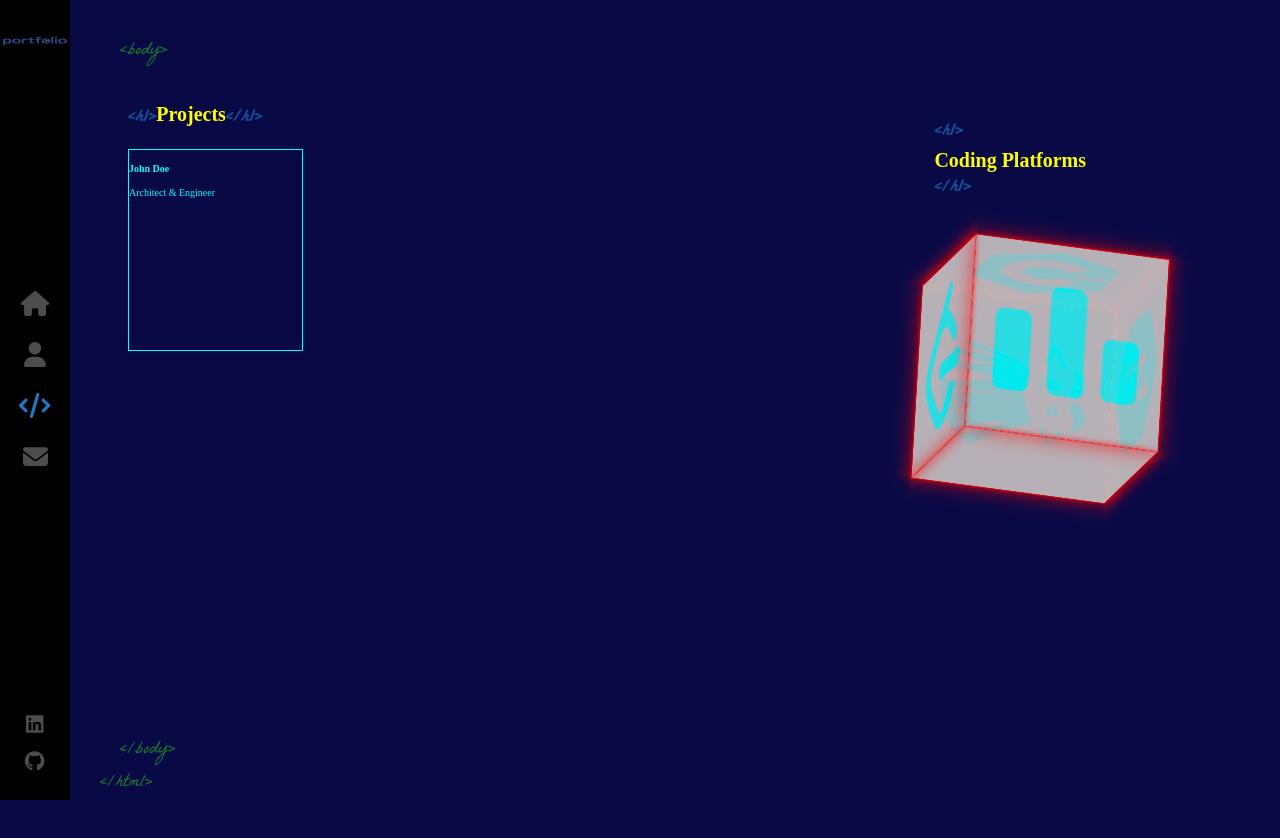
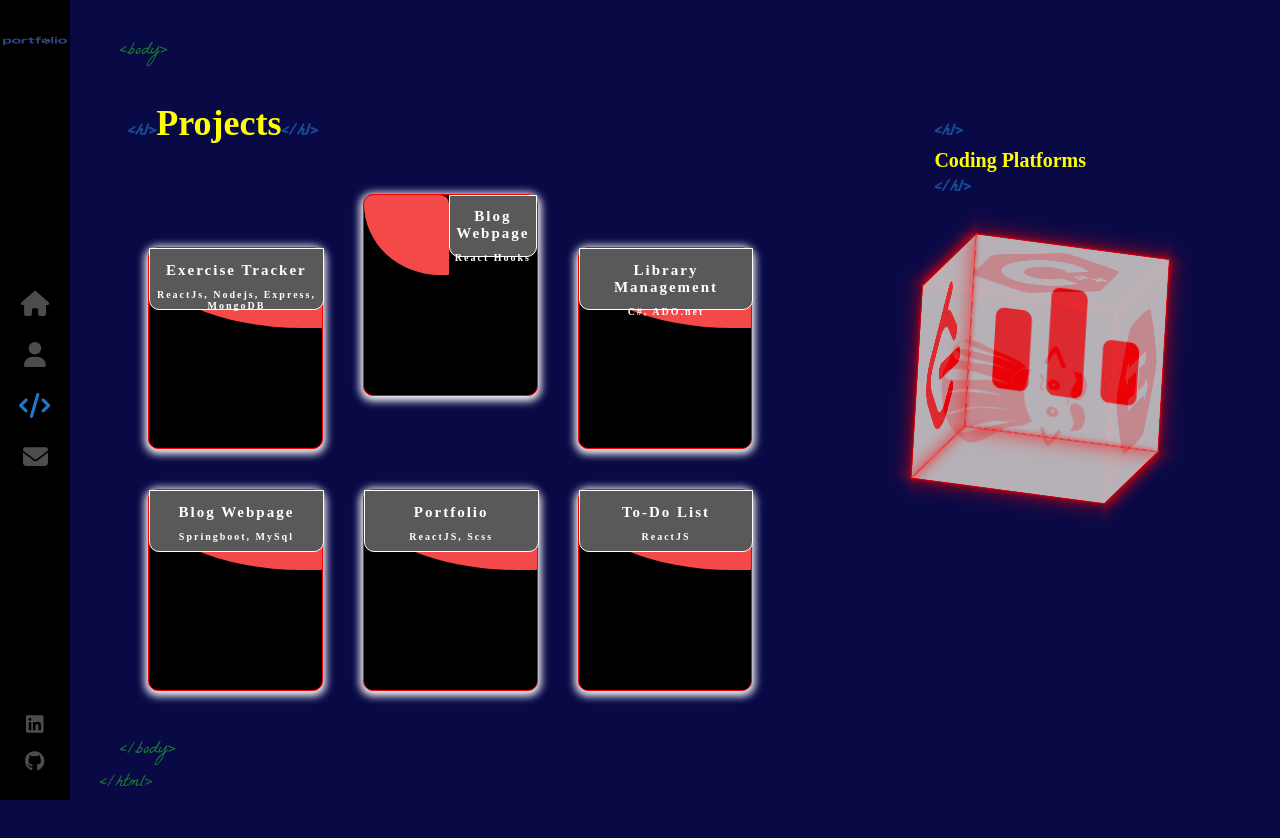
Before and after one commit to SubhamSam18/Portfolio, a React (Create React App) app in the folder portfolio/: page /skills in a window 1280 px wide. Shown: the top 838 px of the page. Built offline with nearby package versions, Linux system fonts and the light colour scheme.

Commit message:
Updated version

```diff
--- a/portfolio/src/component/Skills/index.js
+++ b/portfolio/src/component/Skills/index.js
@@ -15,32 +15,73 @@ const Skills = () => {
         </h1>
       </div>
       <div className='skills-body'>
-        {/* <h1>
-          Here are some of my skill sets:
-        </h1>
-        <ul>
-          <li>DSA</li>
-          <li>C++</li>
-          <li>Oops</li>
-          <li>MySql</li>
-        </ul> */}
 
         <div className='project-container'>
           <div className='project-heading'>
             <h1>Projects</h1>
           </div>
           <div className='project-cards'>
+
             <div className="card">
               {/* <img src="img_avatar.png" alt="Avatar" style="width:100%"> */}
-                <div>
-                  <h4><b>John Doe</b></h4>
-                  <p>Architect & Engineer</p>
+              <div className='design'>
+                <div className='card-footer'>
+                  <a href='https://github.com/SubhamSam18/MERN'>
+                    <h2>Exercise Tracker<br /><h3>ReactJs, Nodejs, Express, MongoDB</h3></h2>
+                  </a>
                 </div>
+              </div>
+            </div>
+
+            <div className="card">
+              {/* <img src="img_avatar.png" alt="Avatar" style="width:100%"> */}
+              <div className='design'>
+
+              </div>
+              <div className='card-footer'>
+                  <a href='https://github.com/SubhamSam18/Blog-App-using-ReactJs'>
+                    <h2>Blog Webpage<br /><h3>React Hooks</h3></h2></a>
+                </div>
+            </div>
+            <div className="card">
+              {/* <img src="img_avatar.png" alt="Avatar" style="width:100%"> */}
+              <div className='design'>
+                <div className='card-footer'>
+                  <a href=''>
+                    <h2>Library Management<br /><h3>C#, ADO.net</h3></h2></a>
+                </div>
+              </div>
+            </div>
+            <div className="card">
+              {/* <img src="img_avatar.png" alt="Avatar" style="width:100%"> */}
+              <div className='design'>
+                <div className='card-footer'>
+                  <a href='https://github.com/SubhamSam18/Blog-Application'>
+                    <h2>Blog Webpage<br /><h3>Springboot, MySql</h3></h2></a>
+                </div>
+              </div>
+            </div>
+            <div className="card">
+              {/* <img src="img_avatar.png" alt="Avatar" style="width:100%"> */}
+              <div className='design'>
+                <div className='card-footer'>
+                  <a href='https://github.com/SubhamSam18/Portfolio'>
+                    <h2>Portfolio<br /><h3>ReactJS, Scss</h3></h2></a>
+                </div>
+              </div>
+            </div>
+            <div className="card">
+              {/* <img src="img_avatar.png" alt="Avatar" style="width:100%"> */}
+              <div className='design'>
+                <div className='card-footer'>
+                  <a href='https://github.com/SubhamSam18/TODO-list'>
+                    <h2>To-Do List<br /><h3>ReactJS</h3></h2></a>
+                </div>
+              </div>
             </div>
           </div>
         </div>
         <div className='stage-cube'>
-
           <div className='cube-spinner'>
             <div className='face1'>
               <SiCodechef />
--- a/portfolio/src/component/Skills/index.scss
+++ b/portfolio/src/component/Skills/index.scss
@@ -31,7 +31,7 @@
 
     .skills-body{
 
-        color: aqua;
+        color: red;
     }
 
     .project-container{
@@ -40,6 +40,7 @@
         height: 600px;
         .project-heading{
             top: 20px;
+            font-size: large;
             // text-align: justify;
             // float: right;
             // width: 30%;
@@ -67,10 +68,60 @@
         }
 
         .card{
+            // position: absolute;
+            background-color: black;
+            // opacity: 0.6;
+            // box-shadow: 3px 3px white;
+            box-shadow: 0 2px 8px 3px white;
+            // color: white;
+            display: inline-flex;
+            margin: 20px;
             border-color: antiquewhite;
             border: 1px solid;
             height: 200px;
             width: 25%;
+            border-radius: 10px;
+
+            .card-footer{
+                font-size: 10px;
+                border: 1px solid white;
+                letter-spacing: 2px;
+                background-color: rgb(90, 89, 89);
+                color: white;
+                bottom: 0;
+                // position: relative;
+                text-align: center;
+                // top: 20%;
+                // display: block;
+                // margin-top: 68%;
+                width: 100%;
+                height: 60px;
+                border-radius: 0px 0px 10px 10px;
+                h3{
+                    font-size: 10px;
+                }
+            }
+            a{
+                text-decoration: none;
+                color: white;
+            }
+            .design{
+                width: 100%;
+                // opacity: 0.6;
+                height: 80px;
+                background-color: rgb(243, 73, 73);
+                border-radius: 10px 10px 1px 100%;
+            }
+        }
+        .card:hover{
+            transition: 0.3s ease-in-out;
+            background-color: white;
+            position: initial;
+            .card-footer{
+                transition: 0.3s ease-in-out;
+                background-color: black;
+                color: white;
+            }
         }
     }
 
```
